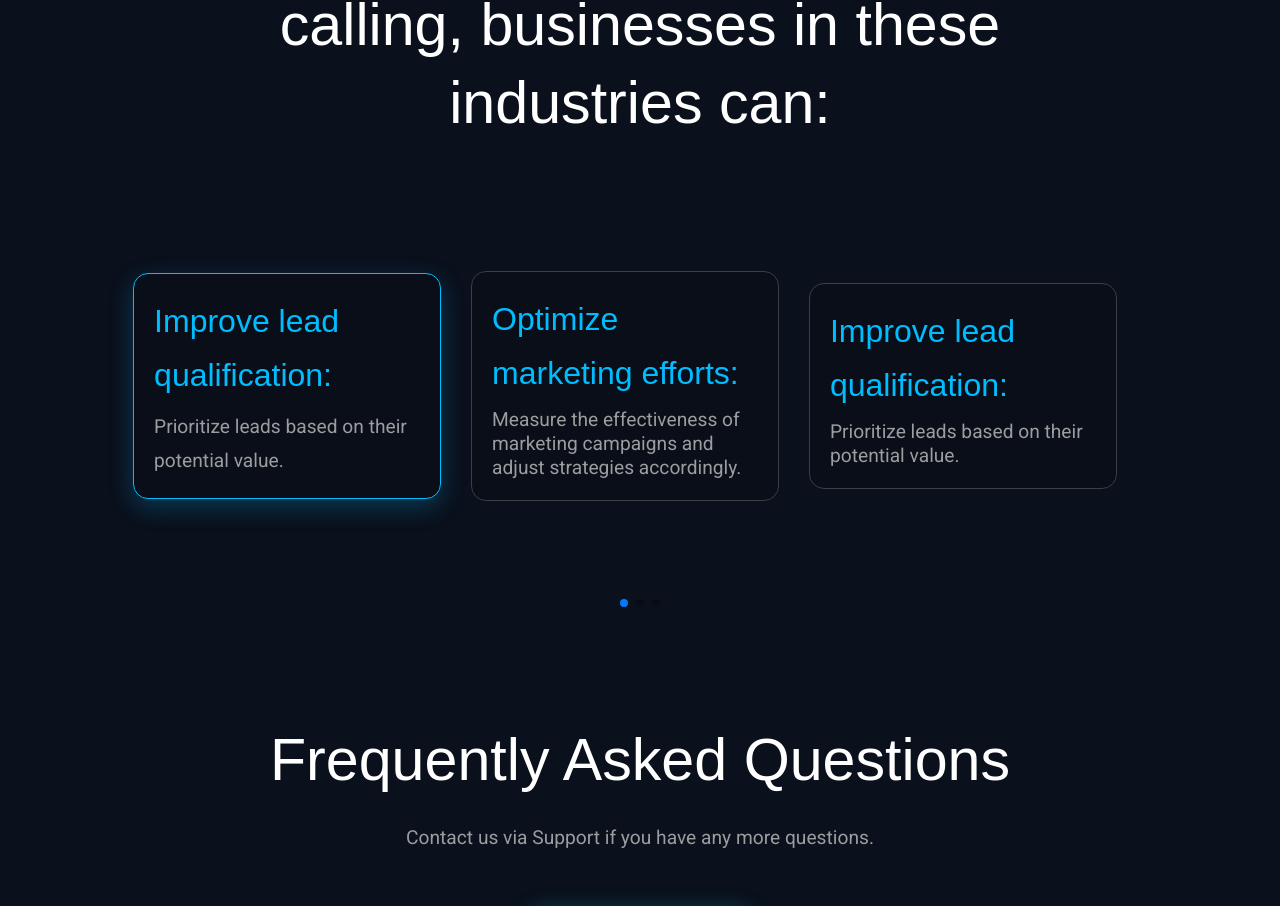
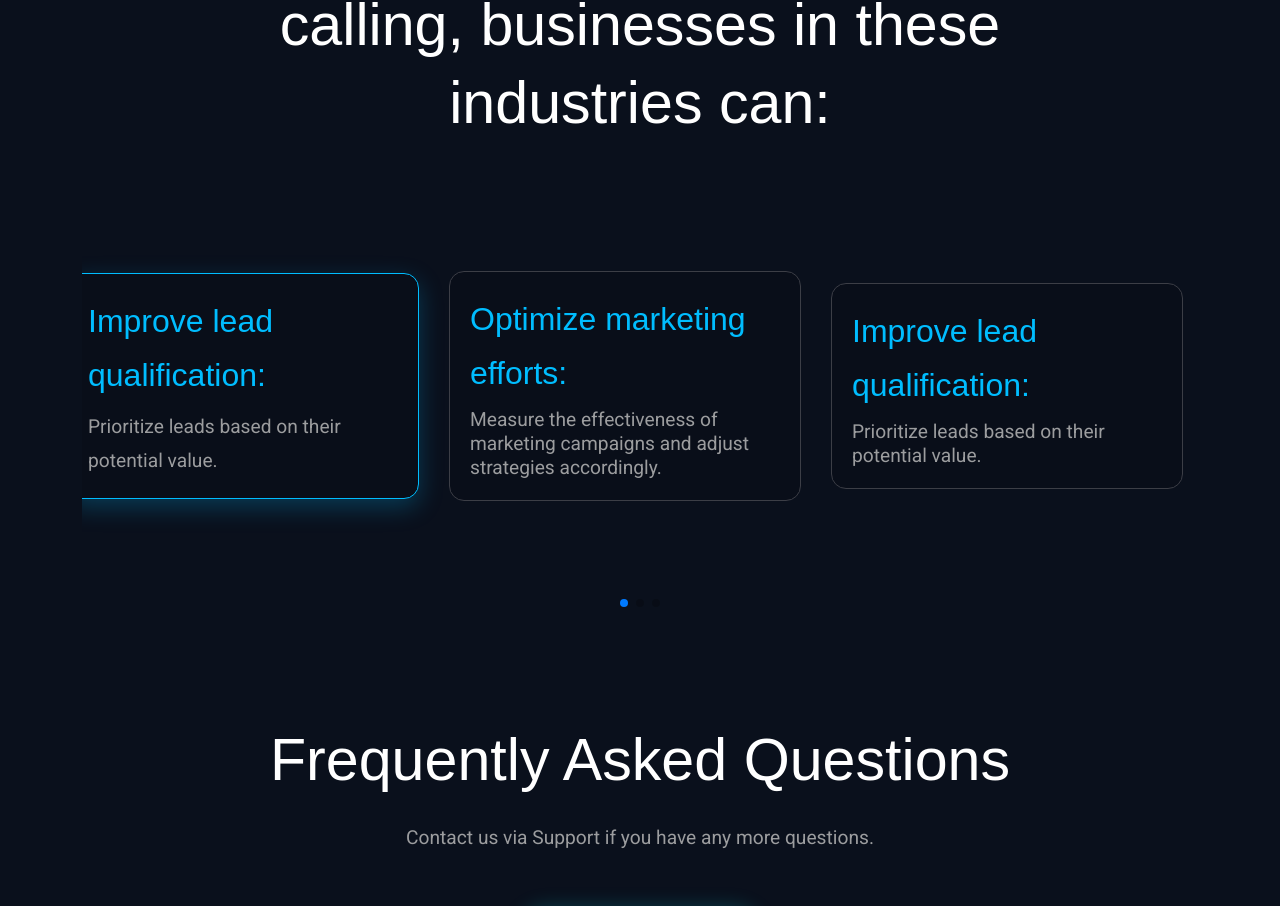
Before and after one commit to muhzee733/4ir, a Next.js app: page /landing/leadgeneration in a window 1280 px wide. Shown: the part 6148-7054 px from the top of the page. Built offline with nearby package versions, Linux system fonts and the light colour scheme.

Commit message:
slider added

```diff
--- a/src/components/sllider/Slider2.jsx
+++ b/src/components/sllider/Slider2.jsx
@@ -1,21 +1,12 @@
 import React from 'react'
-// import { Swiper, SwiperSlide } from 'swiper/react';
-// import {  Pagination, Navigation, EffectCoverflow } from 'swiper/modules';
-// import { FaArrowLeft, FaArrowRight } from "react-icons/fa";
-// import "swiper/css"
-// import "swiper/css/effect-coverflow"
-// import "swiper/css/pagination"
-// import "swiper/css/navigation"
 
 import { Swiper, SwiperSlide } from 'swiper/react';
 
-// Import Swiper styles
 import 'swiper/css';
 import 'swiper/css/pagination';
 
 import './slider.css';
 
-// import required modules
 import { Pagination } from 'swiper/modules';
 
 
@@ -39,9 +30,9 @@ const Slider2 = () => {
         },
     ];
     return (
-        <div className='container'>
+        <div >
             <Swiper
-                slidesPerView={'auto'}
+                slidesPerView={3}
                 centeredSlides={true}
                 spaceBetween={30}
                 pagination={{
@@ -53,7 +44,7 @@ const Slider2 = () => {
 
                 {SliderDataLead.map((item) => (
                     <SwiperSlide>
-                        <div className='slider-main-body' key={item.id}>
+                        <div className='slider2-main-body' key={item.id}>
                             <h5>{item.clientName}</h5>
                             <p>{item.testimonial}</p>
                         </div>
--- a/src/components/sllider/slider.css
+++ b/src/components/sllider/slider.css
@@ -20,12 +20,12 @@
     border: 1px solid var(--primary) !important;
 }
 
-.slider-main-body h5 {
+.slider2-main-body h5 {
     font-size: 32px !important;
     color: var(--primary) !important;
 }
 
-.slider-main-body p {
+.slider2-main-body p {
     /* font-size: 32px !important; */
     line-height: 24px !important;
 }
@@ -35,7 +35,7 @@
 }
 
 
-@media screen and (max-width: 1200px) {
+/* @media screen and (max-width: 1200px) {
     .slider-main-body h5 {
         font-size: 27px !important;
         line-height: 32px !important;
@@ -114,4 +114,4 @@
     .swiper-slide-active p{
         line-height: 32px !important;
     }
-    }
+    } */
```
